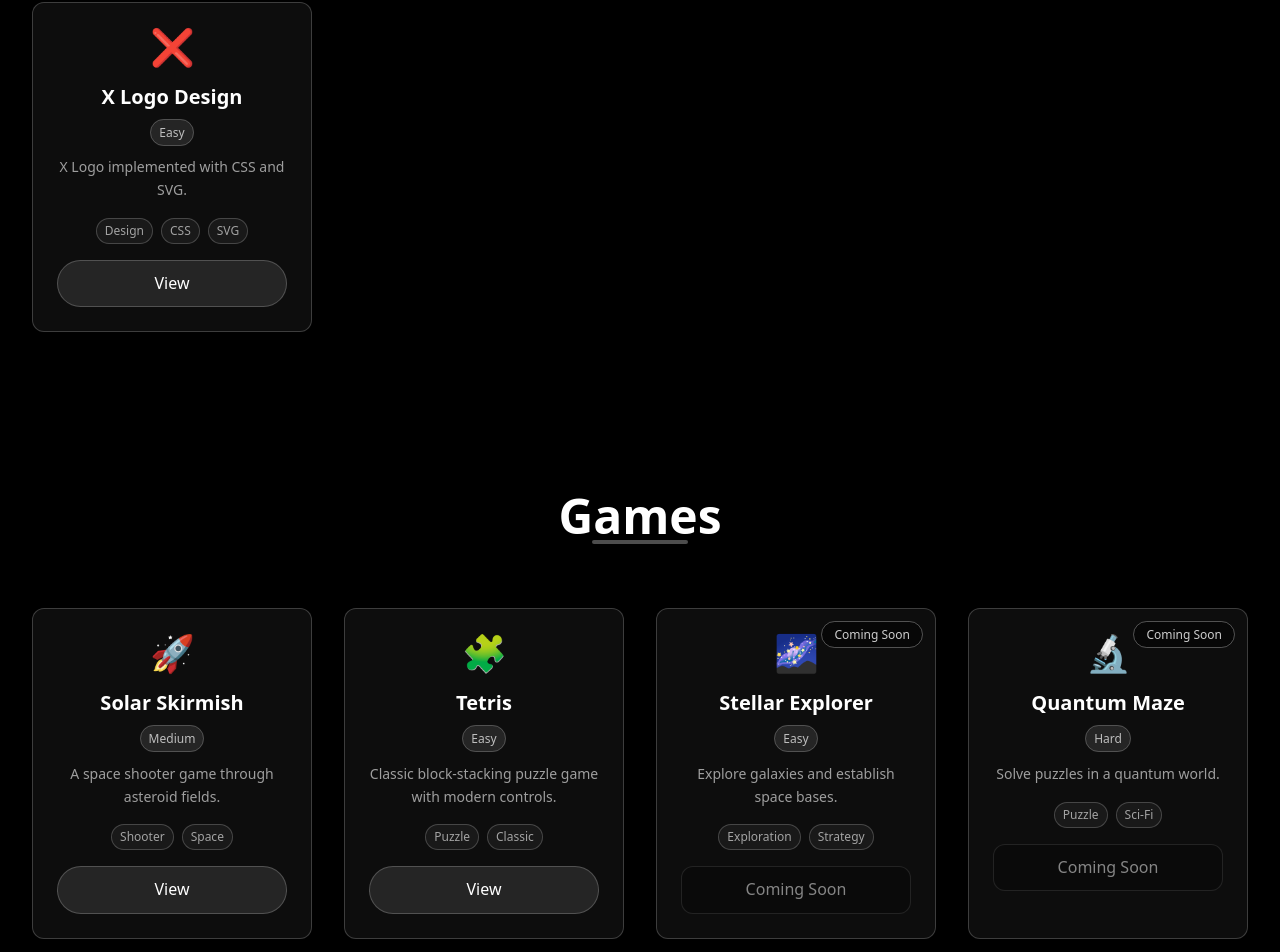
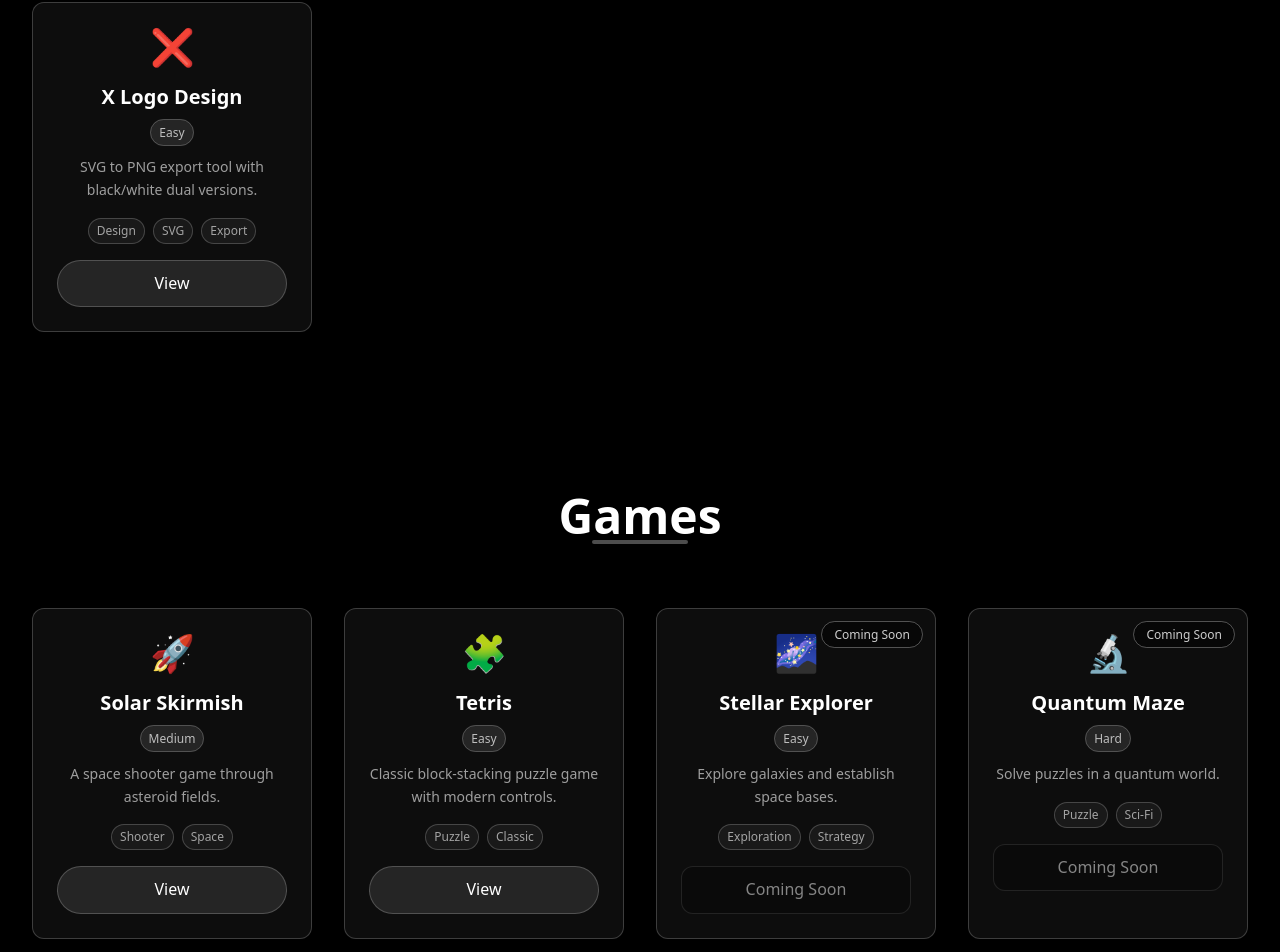
Before and after one commit to XERA-2011/x-pocket, a Next.js app: page / in a window 1280 px wide. Shown: the part 2157-3109 px from the top of the page. Built offline with nearby package versions, Linux system fonts and the light colour scheme.

Commit message:
Update pages

```diff
--- a/src/components/sections/pages.tsx
+++ b/src/components/sections/pages.tsx
@@ -45,10 +45,10 @@ const pagesData: GlowCardItem[] = [
   {
     id: "x-logo-design",
     title: "X Logo Design",
-    description: "X Logo implemented with CSS and SVG.",
+    description: "SVG to PNG export tool with black/white dual versions.",
     href: getSmartHref("/pages/x-logo.html"),
     icon: "❌",
-    tags: ['Design', 'CSS', 'SVG'],
+    tags: ['Design', 'SVG', 'Export'],
     difficulty: 'Easy'
   }
 ];
```
